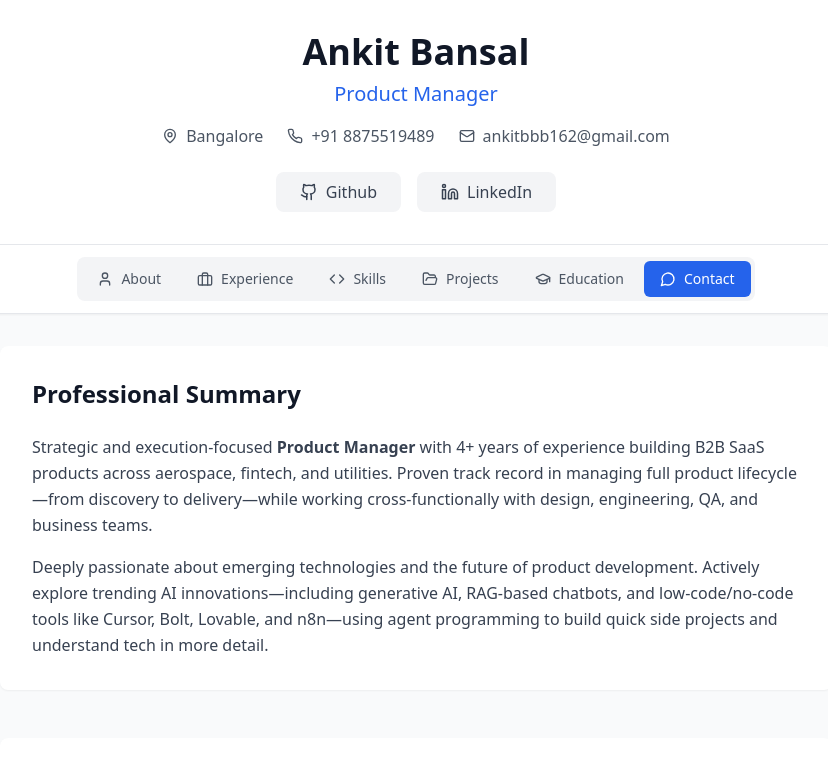
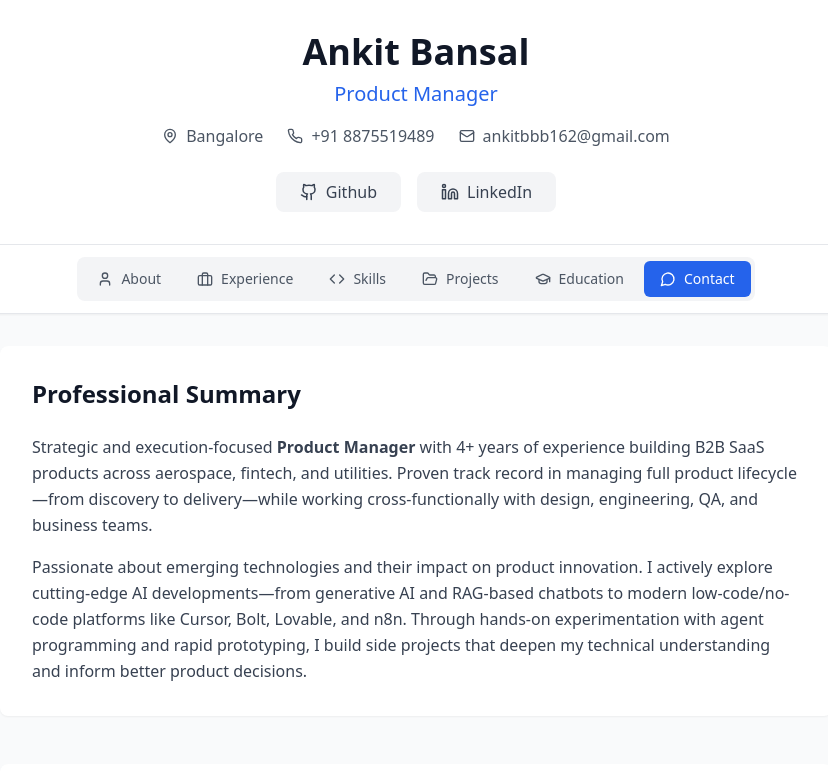
Before and after one commit to ankitbansal2101/digital-resume, a React (Vite) app: page / in a window 1280 px wide. Shown: the top 775 px of the page, without its empty margins (224-1052 px from the left). Built offline with nearby package versions, Linux system fonts and the light colour scheme.

Commit message:
Improve technology passion paragraph

```diff
--- a/src/components/About.tsx
+++ b/src/components/About.tsx
@@ -18,7 +18,7 @@ const About = () => {
 
 
           <p className="text-gray-700 leading-relaxed">
-            Deeply passionate about emerging technologies and the future of product development. Actively explore trending AI innovations—including generative AI, RAG-based chatbots, and low-code/no-code tools like Cursor, Bolt, Lovable, and n8n—using agent programming to build quick side projects and understand tech in more detail.
+            Passionate about emerging technologies and their impact on product innovation. I actively explore cutting-edge AI developments—from generative AI and RAG-based chatbots to modern low-code/no-code platforms like Cursor, Bolt, Lovable, and n8n. Through hands-on experimentation with agent programming and rapid prototyping, I build side projects that deepen my technical understanding and inform better product decisions.
           </p>
         </div>
       </div>
```
